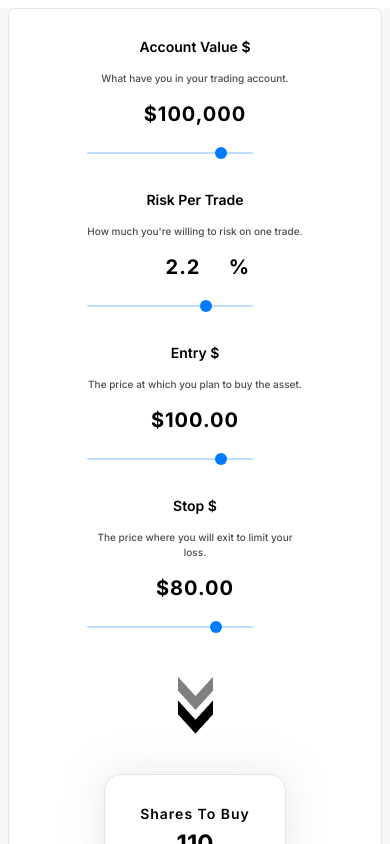
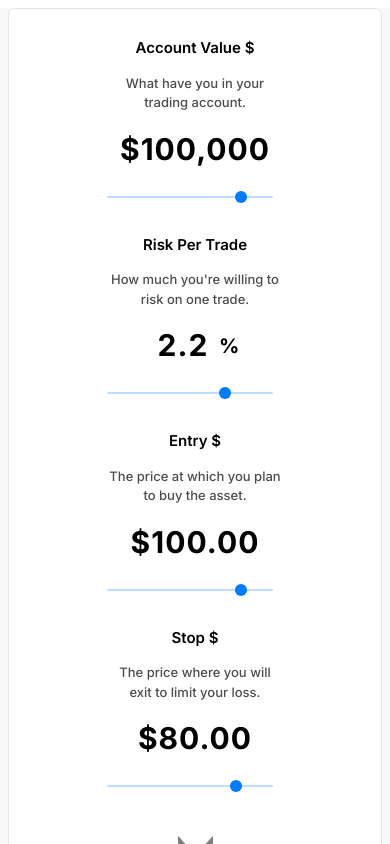
Before and after one commit to zeeshan-tahir185/market-terminal2, a React (Create React App) app: page / in a window 390 px wide. Shown: the top 844 px of the page. Built offline with nearby package versions, Linux system fonts and the light colour scheme.

Commit message:
calculater issues fixed

```diff
--- a/src/components/home/Calculator.jsx
+++ b/src/components/home/Calculator.jsx
@@ -181,13 +181,12 @@ const Calculator = () => {
   return (
     <div className="md:w-[560px] min-h-[674px] m-2 md:p-[30px] flex flex-col xl:p-[50px] rounded-[7px] bg-white p-5 border border-[#E5E5E7]">
       <div className="grid grid-cols-1 sm:grid-cols-2 gap-5 mb-5 w-full">
-
         {/* Account Value */}
-        <div className="text-center w-[70%] mx-auto md:w-[193px] p-2 md:p-[14px] flex flex-col gap-[14px]">
-          <label className="block text-sm md:text-[15px] font-semibold text-[#000000]">
+        <div className="text-center mx-auto w-[193px] p-2 md:p-[14px] flex flex-col gap-[14px]">
+          <label className="block text-[15px] font-semibold text-[#000000]">
             Account Value $
           </label>
-          <span className="block text-[10px] md:text-[13px] font-medium text-[#000000] opacity-70">
+          <span className="block text-[13px] font-medium text-[#000000] opacity-70">
             What have you in your trading account.
           </span>
           <input
@@ -201,7 +200,7 @@ const Calculator = () => {
               setAnimateFields((prev) => ({ ...prev, accountValue: false }));
             }}
             onWheel={(e) => e.target.blur()}
-            className="w-full text-center font-bold text-xl md:text-[30px] text-[#000000] outline-none bg-transparent letter_spacing"
+            className="w-full text-center font-bold text-[30px] text-[#000000] outline-none bg-transparent letter_spacing"
           />
           <SmoothSlider
             min="0"
@@ -216,11 +215,11 @@ const Calculator = () => {
         </div>
 
         {/* Risk Per Trade */}
-        <div className="text-center w-[70%] mx-auto md:w-[193px] p-2 md:p-[14px] flex flex-col gap-[14px]">
-          <label className="block text-sm md:text-[15px] font-semibold text-[#000000]">
+        <div className="text-center mx-auto w-[193px] p-2 md:p-[14px] flex flex-col gap-[14px]">
+          <label className="block text-[15px] font-semibold text-[#000000]">
             Risk Per Trade
           </label>
-          <span className="block text-[10px] md:text-[13px] font-medium text-[#000000] opacity-70">
+          <span className="block text-[13px] font-medium text-[#000000] opacity-70">
             How much you're willing to risk on one trade.
           </span>
           <div className="relative w-full">
@@ -233,7 +232,7 @@ const Calculator = () => {
                 setAnimateFields((prev) => ({ ...prev, riskPerTrade: false }));
               }}
               onWheel={(e) => e.target.blur()}
-              className="w-full text-center letter_spacing font-bold text-xl md:text-[30px] text-[#000000] outline-none bg-transparent no-arrows pr-6"
+              className="w-full text-center letter_spacing font-bold text-[30px] text-[#000000] outline-none bg-transparent no-arrows pr-6"
             />
             <span className="absolute right-[25%] top-1/2 -translate-y-1/2 text-xl md:text-[30px] font-bold text-[#000000] pointer-events-none">
               %
@@ -252,11 +251,11 @@ const Calculator = () => {
         </div>
 
         {/* Entry Price */}
-        <div className="text-center w-[70%] mx-auto md:w-[193px] p-2 md:p-[14px] flex flex-col gap-[14px]">
-          <label className="block text-sm md:text-[15px] font-semibold text-[#000000]">
+        <div className="text-center  mx-auto w-[193px] p-2 md:p-[14px] flex flex-col gap-[14px]">
+          <label className="block text-[15px] font-semibold text-[#000000]">
             Entry $
           </label>
-          <span className="block text-[10px] md:text-[13px] font-medium text-[#000000] opacity-70">
+          <span className="block text-[13px] font-medium text-[#000000] opacity-70">
             The price at which you plan to buy the asset.
           </span>
           <input
@@ -266,7 +265,7 @@ const Calculator = () => {
             onFocus={() => setEntryFocused(true)}
             onBlur={handleEntryInputBlur}
             onWheel={(e) => e.target.blur()}
-            className="w-full letter_spacing text-center font-bold text-xl md:text-[30px] text-[#000000] outline-none bg-transparent"
+            className="w-full letter_spacing text-center font-bold text-[30px] text-[#000000] outline-none bg-transparent"
           />
           <SmoothSlider
             min="0"
@@ -281,11 +280,11 @@ const Calculator = () => {
         </div>
 
         {/* Stop Price */}
-        <div className="text-center w-[70%] mx-auto md:w-[193px] p-2 md:p-[14px] flex flex-col gap-[14px]">
-          <label className="block text-sm md:text-[15px] font-semibold text-[#000000]">
+        <div className="text-center mx-auto w-[193px] p-2 md:p-[14px] flex flex-col gap-[14px]">
+          <label className="block text-[15px] font-semibold text-[#000000]">
             Stop $
           </label>
-          <span className="block text-[10px] md:text-[13px] font-medium text-[#000000] opacity-70">
+          <span className="block text-[13px] font-medium text-[#000000] opacity-70">
             The price where you will exit to limit your loss.
           </span>
           <input
@@ -295,7 +294,7 @@ const Calculator = () => {
             onFocus={() => setStopFocused(true)}
             onBlur={handleStopInputBlur}
             onWheel={(e) => e.target.blur()}
-            className="w-full letter_spacing text-center font-bold text-xl md:text-[30px] text-[#000000] outline-none bg-transparent"
+            className="w-full letter_spacing text-center font-bold text-[30px] text-[#000000] outline-none bg-transparent"
           />
           <SmoothSlider
             min="0"
@@ -320,7 +319,7 @@ const Calculator = () => {
 
       {/* Shares To Buy */}
       <div className="text-center bg-white rounded-[17px] p-4 mt-5 w-[182px] min-h-[115px] border border-[#E3E3E8] box_shadow mx-auto flex flex-col justify-center items-center">
-        <h3 className="text-sm md:text-[15px] text-[#000000] font-semibold mb-1 letter_spacing">
+        <h3 className="text-[15px] text-[#000000] font-semibold mb-1 letter_spacing">
           Shares To Buy
         </h3>
         <p className="text-2xl md:text-[30px] font-bold text-[#000000]">
```
